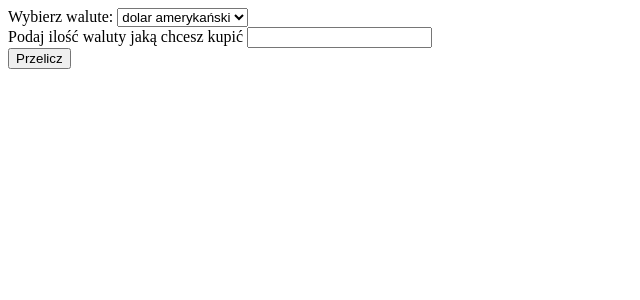
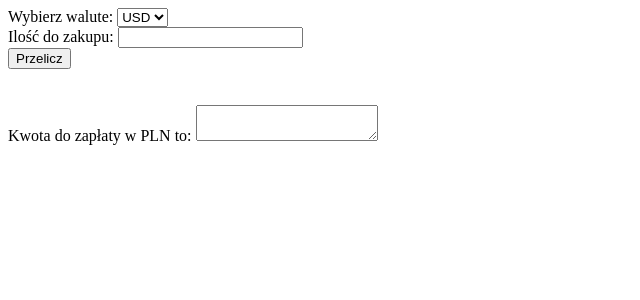
Before and after one commit to Jaakubix/modul-9.2, a Python web app: template templates/waluta.html in a window 1280 px wide. Shown: the top 300 px of the page, without its empty margins (0-640 px from the left). Run offline with Jinja, Linux system fonts and the light colour scheme; the template is opened without the code that fills it, so the values that code supplies are empty.

Commit message:
add some things

```diff
--- a/templates/waluta.html
+++ b/templates/waluta.html
@@ -7,29 +7,33 @@
     <title>Waluty</title>
 </head>
 <body>
-    <from>
-    <label for="waluta">Wybierz walute:</label>
+    <from action="app.py/">
 
-    <select name="waluta" id="waluty">
-    <option value="USD">dolar amerykański</option>
-    <option value="AUD">dolar australijski</option>
-    <option value="CAD">dolar kanadyjski</option>
-    <option value="EUR">euro</option>
-    <option value="HUF">forint (Węgry)</option>
-    <option value="CHF">frank szwajcarski</option>
-    <option value="GBP">funt szterling</option>
-    <option value="JPY">jen (Japonia)</option>
-    <option value="CZK">korona czeska</option>
-    <option value="DKK">korona duńska</option>
-    <option value="NOK">korona norweska</option>
-    <option value="SEK">korona szwedzka</option>
-    <option value="XDR">SDR</option>
+    <label for="code">Wybierz walute:</label>
+
+    <select name="code" id="code">
+    <option value="USD">USD</option>
+    <option value="AUD">AUD</option>
+    <option value="CAD">CAD</option>
+    <option value="EUR">EUR</option>
+    <option value="HUF">HUF</option>
+    <option value="CHF">CHF</option>
+    <option value="GBP">GBP</option>
+    <option value="JPY">JPY</option>
+    <option value="CZK">CZK</option>
+    <option value="DKK">DKK</option>
+    <option value="NOK">NOK</option>
+    <option value="SEK">SEK</option>
+    <option value="XDR">XDR</option>
     </select>
     <br>
-    <label>Podaj ilość waluty jaką chcesz kupić</label>
-    <input type="number" name="ilosc">
+    <label for="amount">Ilość do zakupu:</label>
+    <input type="number" name="amount">
     <br>
     <button type="submit">Przelicz</button>
     </from>
+    <br><br><br>
+    <label>Kwota do zapłaty w PLN to:</label>
+    <textarea id="result"></textarea>
 </body>
 </html>
```
Also changed, not shown: app.py (+10 -10 lines).
